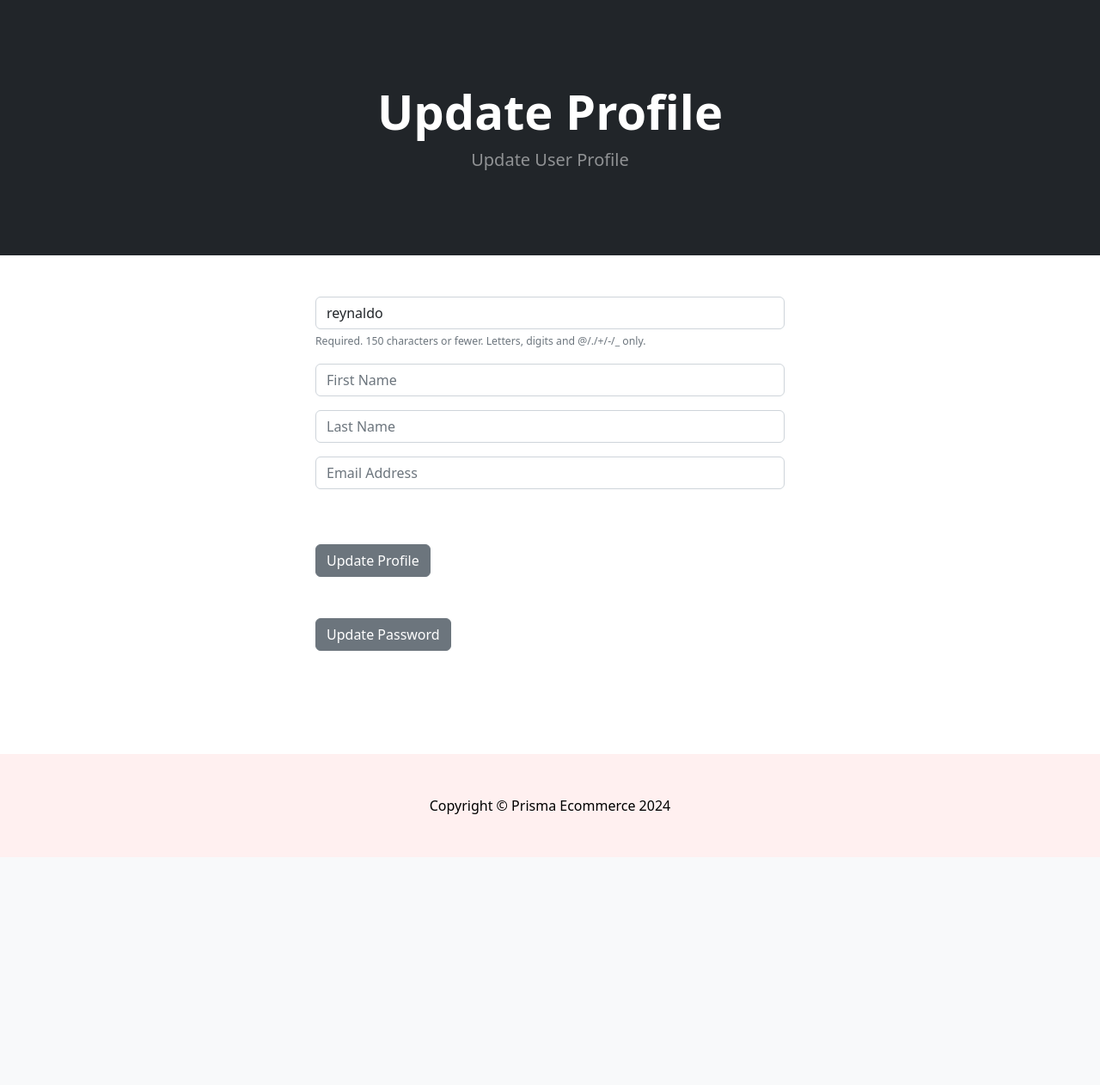
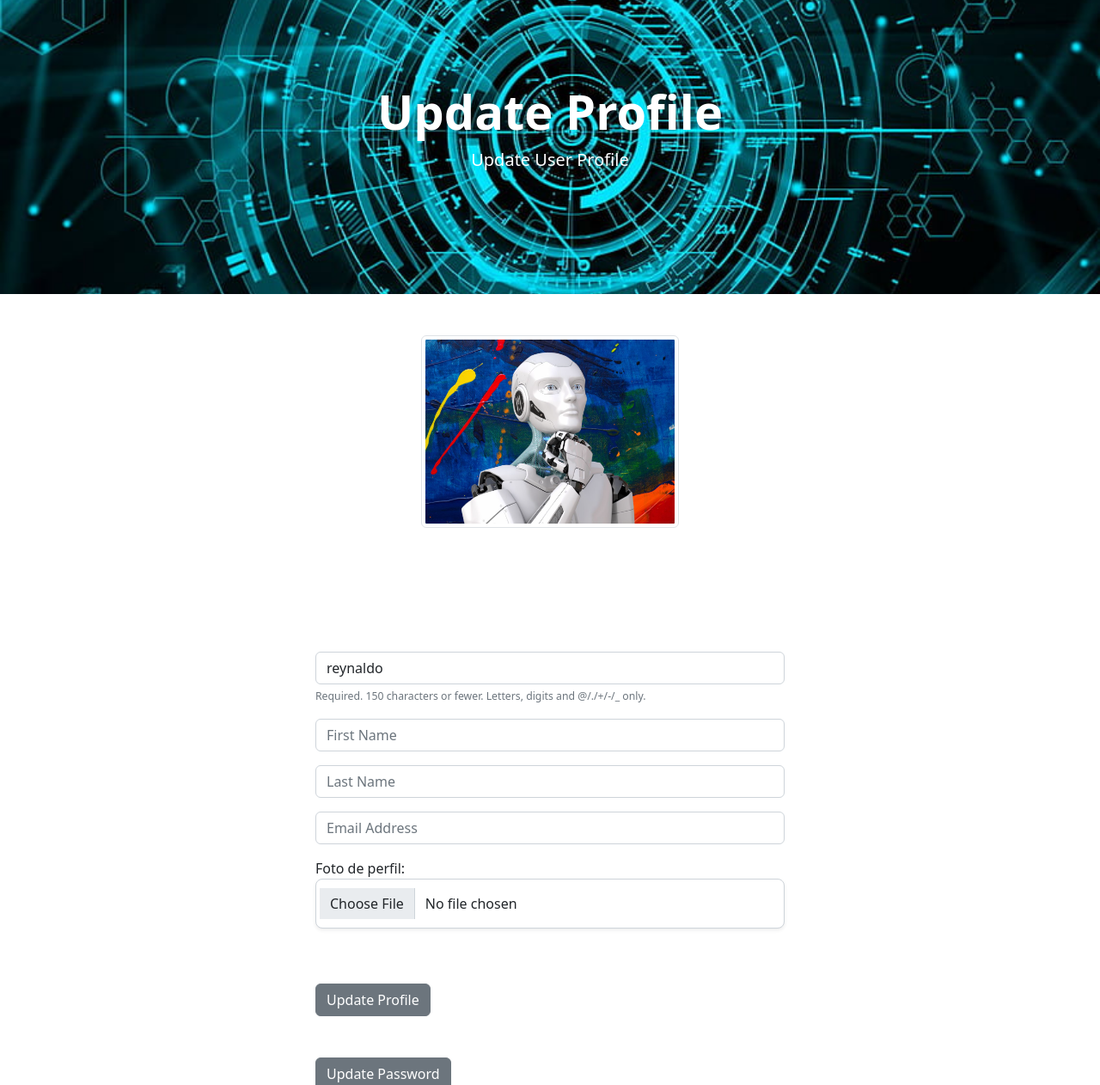
Before and after one commit to reynaldo57/Netzaro, a Django app: page /update_user/ in a window 1280 px wide. Shown: the part 56-1318 px from the top of the page at 86% size. Before the commit the page ends 1003 px from the top, so only its background shows below. Run offline with Django 5.2, Linux system fonts and the light colour scheme; a user stored in the database is signed in; data comes from the database, SQL or seed files in the repository; both versions use the stored data as it was after the commit; some libraries are stand-ins or nearby versions.

Commit message:
agregar foto de usuario 2 commit

```diff
--- a/ecom/urls.py
+++ b/ecom/urls.py
@@ -25,3 +25,6 @@ urlpatterns = [
     path('cart/', include('cart.urls')),
     path('payment/', include('payment.urls'))
 ] + static(settings.MEDIA_URL, document_root=settings.MEDIA_ROOT)
+
+if settings.DEBUG:
+    urlpatterns += static(settings.MEDIA_URL, document_root=settings.MEDIA_ROOT)
--- a/store/forms.py
+++ b/store/forms.py
@@ -59,7 +59,20 @@ class UpdateUserForm(UserChangeForm):
 		self.fields['username'].label = ''
 		self.fields['username'].help_text = '<span class="form-text text-muted"><small>Required. 150 characters or fewer. Letters, digits and @/./+/-/_ only.</small></span>'
 
+class UpdateProfileForm(forms.ModelForm):
+    class Meta:
+        model = Profile
+        fields = ['image']
+        widgets = {
+            'image': forms.FileInput(attrs={
+                'class': 'form-control shadow-sm p-3 rounded-3 border-1',
+                'style': 'max-width: 100%; height: auto;',
+            }),
+        }
 
+    def __init__(self, *args, **kwargs):
+        super().__init__(*args, **kwargs)
+        self.fields['image'].label = "Foto de perfil"
 
 
 class SignUpForm(UserCreationForm):
--- a/store/models.py
+++ b/store/models.py
@@ -6,6 +6,7 @@ from django.db.models.signals import post_save
 
 class Profile(models.Model):
     user = models.OneToOneField(User, on_delete=models.CASCADE)
+    image = models.ImageField(upload_to='uploads/product', default='profile_images/default.jpg')
     date_modified = models.DateTimeField(User, auto_now=True)
     phone = models.CharField(max_length=200, blank=True)
     address1 = models.CharField(max_length=200, blank=True)
--- a/store/templates/update_user.html
+++ b/store/templates/update_user.html
@@ -3,11 +3,11 @@
 {% block content %}
 
 <!-- Header-->
-<header class="bg-dark py-5">
-    <div class="container px-4 px-lg-5 my-5">
+<header style="background: url('/static/assets/perfil.jpg') center/cover no-repeat;" class="bg-dark py-5">
+    <div style="height: 150px !important;" class="container px-4 px-lg-5 my-5">
         <div class="text-center text-white">
             <h1 class="display-4 fw-bolder">Update Profile</h1>
-            <p class="lead fw-normal text-white-50 mb-0">Update User Profile</p>
+            <p class="lead fw-normal text-white-100 mb-0">Update User Profile</p>
         </div>
     </div>
 </header>
@@ -18,10 +18,23 @@
             <br/><br/>
             <br/><br/>
             <div class="col-md-6 offset-md-3">
-                <form method="POST" action="{% url 'update_user' %}">
+                <form method="POST" action="{% url 'update_user' %}" enctype="multipart/form-data">
                     <br/><br/>
                     {% csrf_token %}
+                    <div style="text-align: center;">
+                        {% if request.user.profile.image %}
+                            <img src="{{ request.user.profile.image.url }}" alt="Profile Image" class="img-thumbnail" width="300px">
+                        {% else %}
+                            <p><strong>Elige tu imagen de perfil</strong></p>
+                        {% endif %}
+                    </div>
+                    <br/><br/>
+                    <br/><br/>
+                    <br/><br/>
+                    <!-- Formulario de usuario -->
                     {{ user_form.as_p }}
+                    <!-- Formulario de imagen -->
+                    {{ profile_form.as_p }}
                     <br/><br/>
                     <button type="submit" class="btn btn-secondary">Update Profile</button>
                   </form>
--- a/store/views.py
+++ b/store/views.py
@@ -4,7 +4,7 @@ from cart.cart import Cart
 from django.contrib.auth import authenticate, login, logout
 from django.contrib import messages
 from django.contrib.auth.models import User
-from .forms import SignUpForm, UpdateUserForm, ChangePasswordForm, UserInfoForm
+from .forms import SignUpForm, UpdateUserForm, ChangePasswordForm, UserInfoForm, UpdateProfileForm
 from payment.forms import ShippingForm
 from payment.models import ShippingAddress
 from django import forms
@@ -71,14 +71,17 @@ def update_password(request):
 
 def update_user(request):
     if request.user.is_authenticated:
-        current_user = User.objects.get(id=request.user.id)
+        current_user = request.user
+        profile = current_user.profile
         user_form = UpdateUserForm(request.POST or None, instance=current_user)
-        if user_form.is_valid():
+        profile_form = UpdateProfileForm(request.POST or None, request.FILES or None, instance=profile)
+        if user_form.is_valid() and profile_form.is_valid():
             user_form.save()
+            profile_form.save()
             login(request, current_user)
             messages.success(request, "User Has Been Updated")
             return redirect('index')
-        return render(request,"update_user.html", {'user_form':user_form})
+        return render(request,"update_user.html", {'user_form':user_form, 'profile_form': profile_form,})
     else:
         messages.success(request, "You must be logged in to access that page")
         return redirect('index')
```
Also changed, not shown: db.sqlite3, media/profile_images/469458459_598657476140870_9186283442741620977_n.jpg (added), media/uploads/product/469458459_598657476140870_9186283442741620977_n.jpg (added), media/uploads/product/logoo.png (added), media/uploads/product/robotes.png (added), media/uploads/product/robotes_y1p1wKr.png (added), static/assets/perfil.jpg (added), store/migrations/0002_profile_image.py (added).
